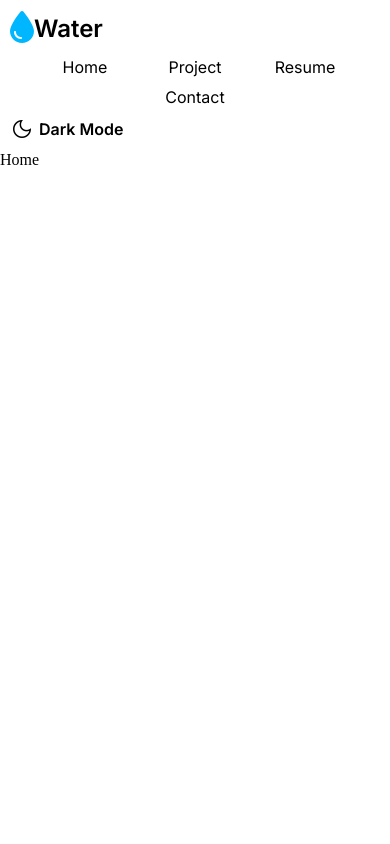
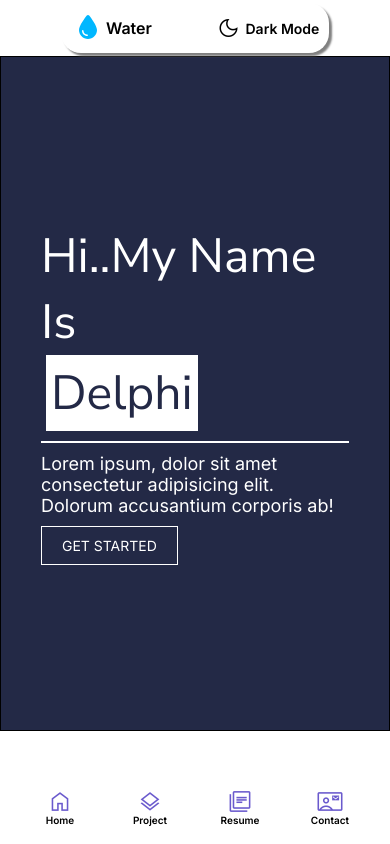
Before and after one commit to munadi1406/water_react_portfolio, a React (Create React App) app: page / in a window 390 px wide. Built offline with nearby package versions, Linux system fonts and the light colour scheme.

Commit message:
perbaikan dan menambahkan konten

```diff
--- a/public/index.html
+++ b/public/index.html
@@ -24,7 +24,7 @@
       work correctly both with client-side routing and a non-root public URL.
       Learn how to configure a non-root public URL by running `npm run build`.
     -->
-    <title>React App</title>
+    <title>Water</title>
   </head>
   <body>
     <noscript>You need to enable JavaScript to run this app.</noscript>
--- a/src/App.js
+++ b/src/App.js
@@ -5,8 +5,8 @@ import Profile from "./components/Profile"
 import Project from "./components/Project"
 import Contact from "./components/Contact"
 import {BrowserRouter as Router, Routes,Route} from "react-router-dom"
-// import './components/css/main.css'
-import './scss/submodul/_navbar_default.scss'
+import './components/css/main.css'
+// import './scss/submodul/_navbar_default.scss'
 
 
 
--- a/src/components/Home.js
+++ b/src/components/Home.js
@@ -2,7 +2,18 @@ import React from 'react'
 
 const Home = () => {
   return (
-    <div>Home</div>
+    <div>
+      <section className="content">
+            <div className="introduction">
+                <div className="i-title">Hi..My Name Is <span>Delphi</span></div>
+                <hr className="garis" />
+                <div className="wrapper-i-b">
+                    <div className="iDescription">Lorem ipsum, dolor sit amet consectetur adipisicing elit. Dolorum accusantium corporis ab!</div>
+                    <a href="/" className="iButton">Get Started</a>
+                </div>
+            </div>
+        </section>
+    </div>
   )
 }
 
--- a/src/components/css/main.css
+++ b/src/components/css/main.css
@@ -161,14 +161,27 @@ body ::selection {
     box-shadow: 3px 3px 2px gray;
     margin: auto;
     width: 70%;
+    height: 50px;
     background-color: white;
     transition: all 0.5s ease-in-out;
   }
   .navbar .wrapper-navbar-default .nav-default .ul-default-version {
     display: none;
   }
+  .navbar .wrapper-navbar-default .nav-default .navbar-brand {
+    display: flex;
+    justify-content: space-evenly;
+    align-items: center;
+    flex-direction: row;
+  }
+  .navbar .wrapper-navbar-default .nav-default .navbar-brand i {
+    font-size: 24px;
+  }
   .navbar .wrapper-navbar-default .nav-default .navbar-title {
     font-size: 16px;
+  }
+  .navbar .wrapper-navbar-default .nav-default .color-title {
+    font-size: 14px;
   }
   .navbar-mobile-version {
     display: block;
@@ -360,6 +373,4 @@ body ::selection {
 
 .dark-color {
   color: white !important;
-}
-
-/*# sourceMappingURL=main.css.map */
+}/*# sourceMappingURL=main.css.map */
--- a/src/scss/submodul/_navbar_mobile.scss
+++ b/src/scss/submodul/_navbar_mobile.scss
@@ -22,13 +22,23 @@
             box-shadow: 3px 3px 2px gray;
             margin: auto;
             width: 70%;
+            height: 50px;
             background-color: white;
             transition: all 0.5s ease-in-out;
             .ul-default-version {
                 display: none;
             }
+            .navbar-brand{
+                @include m.centerDiv(space-evenly);
+                i{
+                    font-size: 24px;
+                }
+            }
             .navbar-title {
                 font-size: 16px;
+            }
+            .color-title{
+                font-size: 14px;
             }
         }
     }
```
Also changed, not shown: src/components/style.css (added), 1 other file (tests, documents, lock files or other folders).
